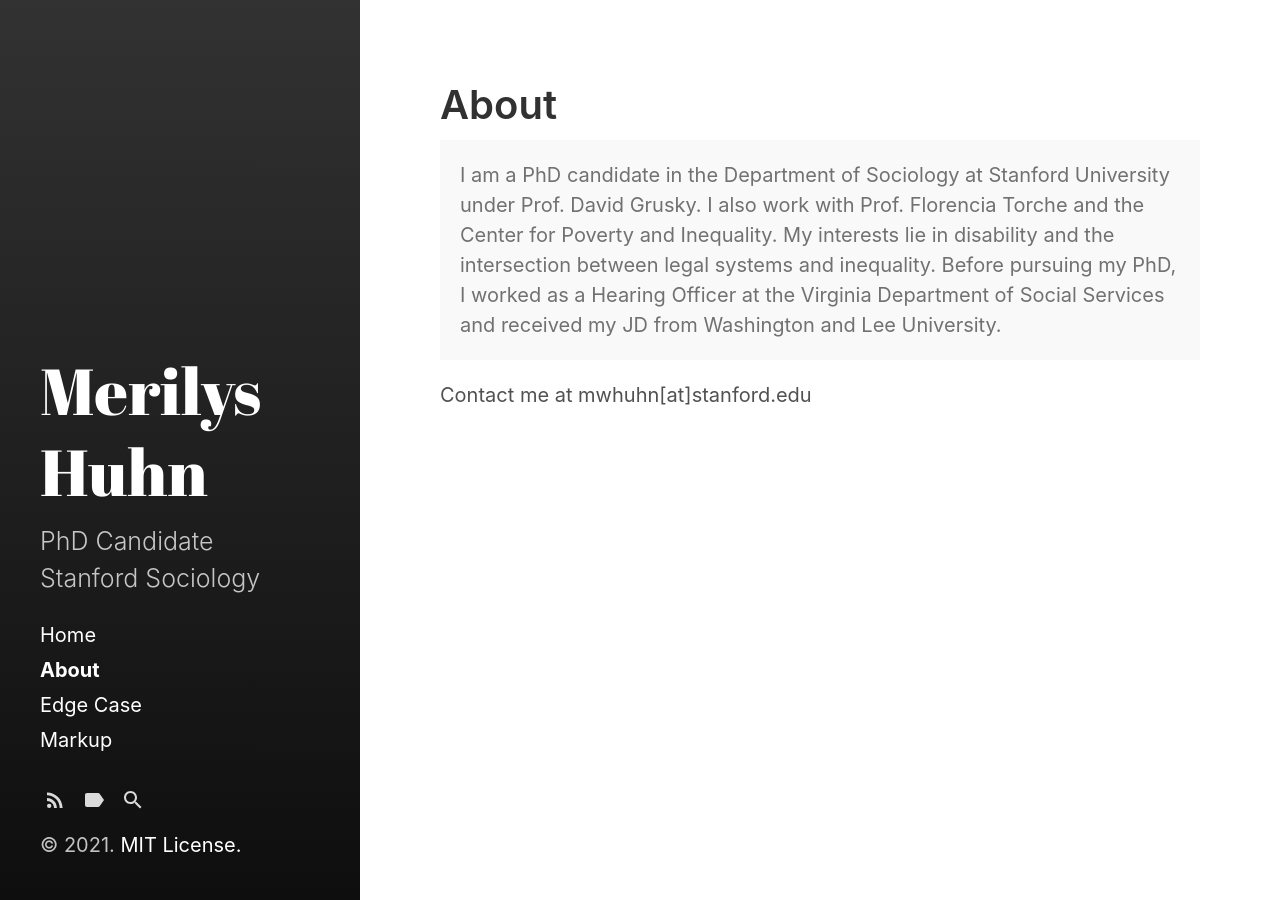
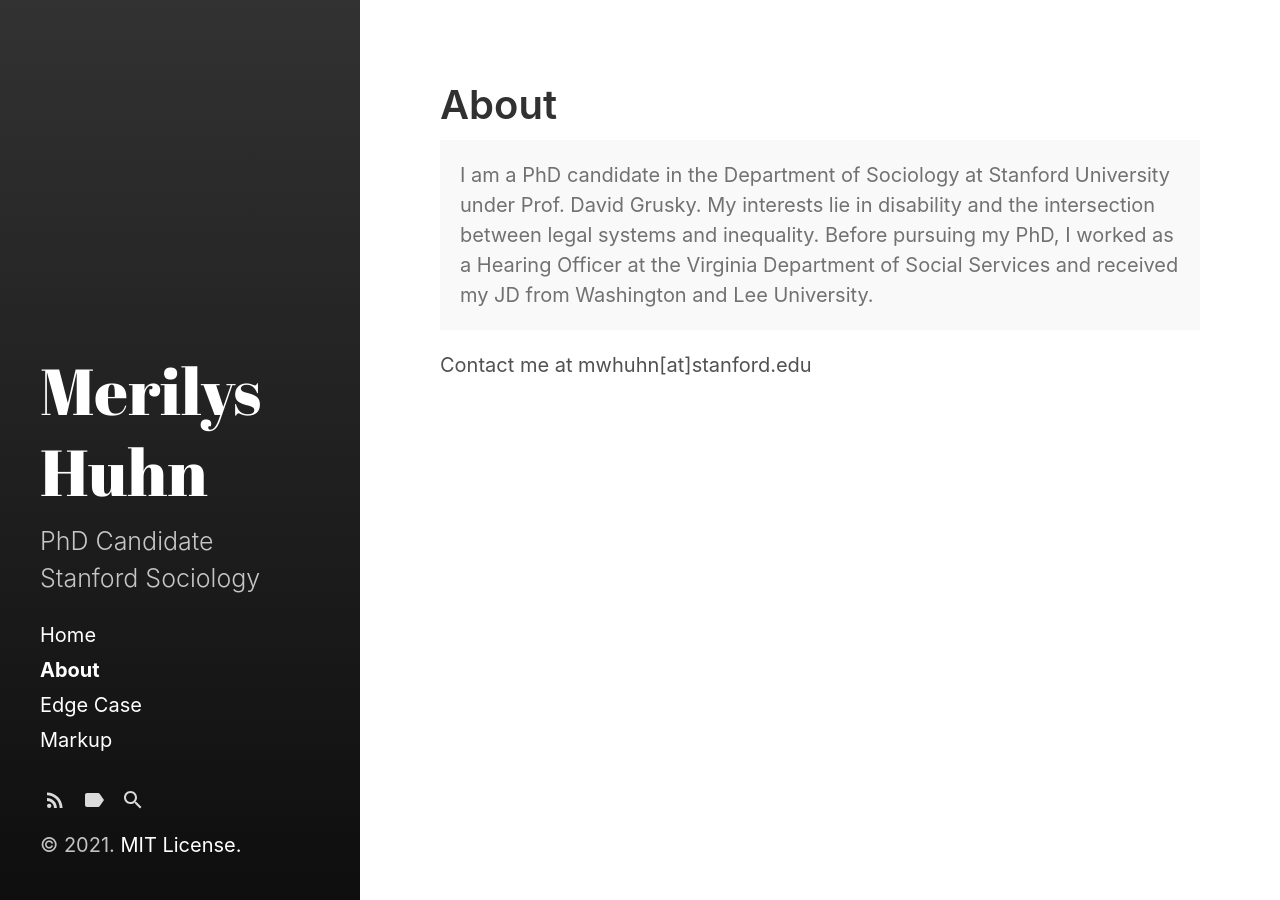
Before and after one commit to mwhuhn/mwhuhn.github.io, a Jekyll site: the page built from about.md, in a window 1280 px wide. Built offline with Jekyll 4.4.1, drawn with Linux system fonts in a browser that asks for light colours.

Commit message:
Update about.md

```diff
--- a/about.md
+++ b/about.md
@@ -5,5 +5,5 @@ sidebar_link: true
 ---
 
 <p class="message">
-I am a PhD candidate in the Department of Sociology at Stanford University under Prof. David Grusky. I also work with Prof. Florencia Torche and the Center for Poverty and Inequality. My interests lie in disability and the intersection between legal systems and inequality. Before pursuing my PhD, I worked as a Hearing Officer at the Virginia Department of Social Services and received my JD from Washington and Lee University.</p>
+I am a PhD candidate in the Department of Sociology at Stanford University under Prof. David Grusky. My interests lie in disability and the intersection between legal systems and inequality. Before pursuing my PhD, I worked as a Hearing Officer at the Virginia Department of Social Services and received my JD from Washington and Lee University.</p>
 <p>Contact me at mwhuhn[at]stanford.edu</p>
```
